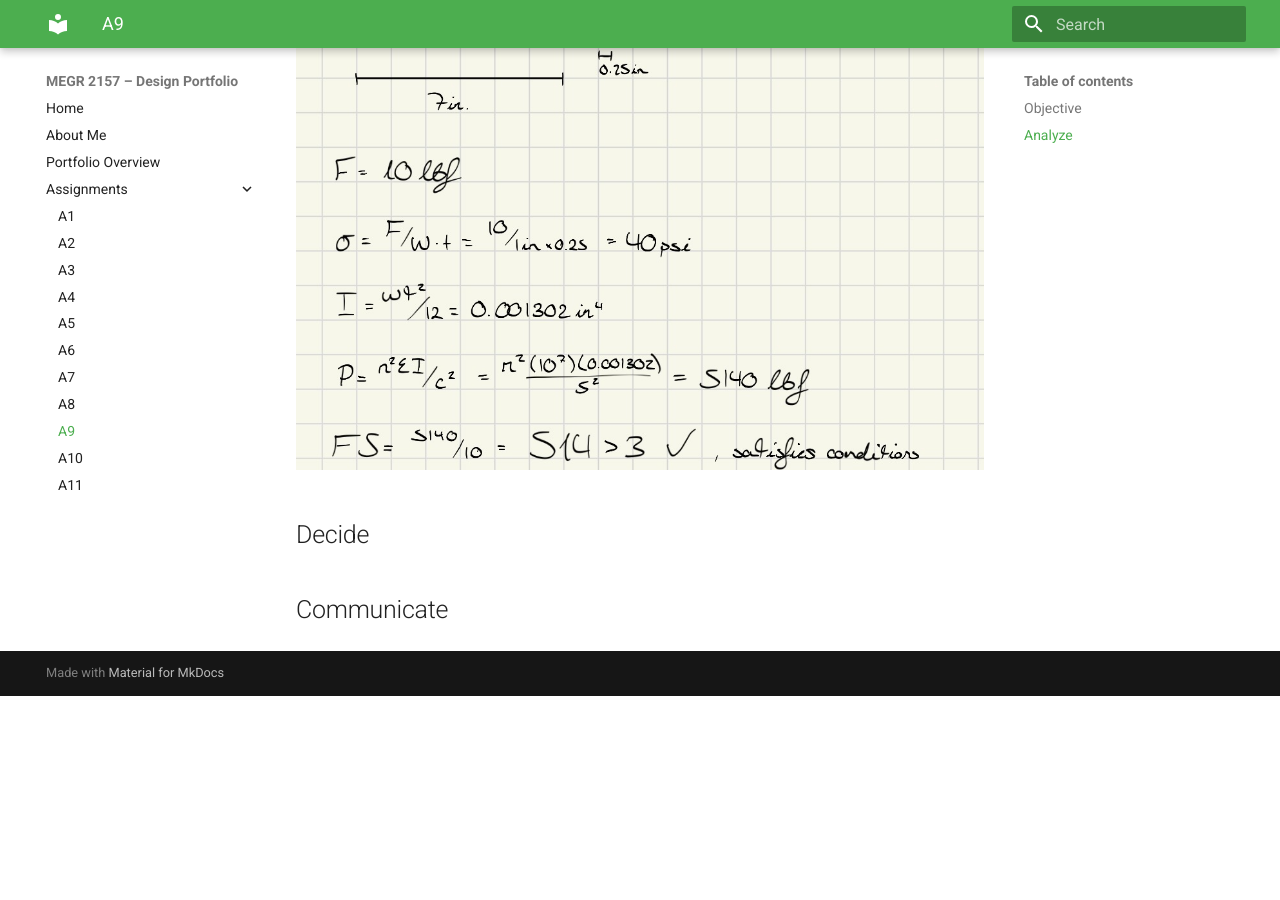
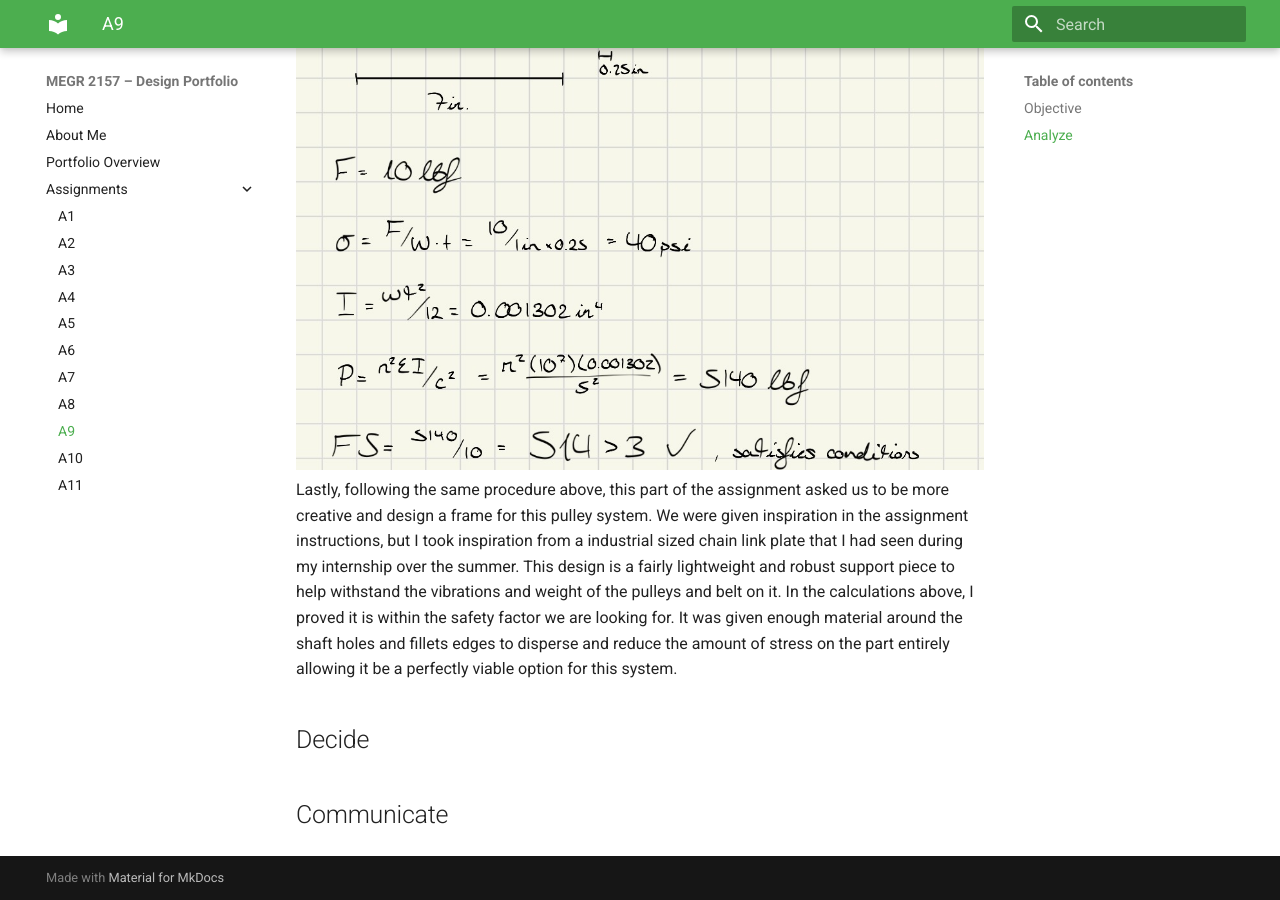
Before and after one commit to jhatch24/megr2156-portfolio, an MkDocs documentation site: the page built from docs/assignments/A09/index.md, in a window 1280 px wide and 900 px high, scrolled down 5056 px. Built offline with MkDocs 1.6.1 and Material for MkDocs 9.7.7, drawn with Linux system fonts in a browser that asks for light colours; before the commit the page ends 5752 px from its top, so only the background shows below that.

Commit message:
Enhance index.md with frame design details
Added a section on frame design and its inspiration, detailing the choice of a lightweight and robust support piece for the pulley system.

```diff
--- a/docs/assignments/A09/index.md
+++ b/docs/assignments/A09/index.md
@@ -29,6 +29,7 @@ Once again following a similar procedure to the first two items above. The instr
 
 # Frame Design:
 ![Feature1](IMG_0295.jpeg)
+Lastly, following the same procedure above, this part of the assignment asked us to be more creative and design a frame for this pulley system. We were given inspiration in the assignment instructions, but I took inspiration from a industrial sized chain link plate that I had seen during my internship over the summer. This design is a fairly lightweight and robust support piece to help withstand the vibrations and weight of the pulleys and belt on it. In the calculations above, I proved it is within the safety factor we are looking for. It was given enough material around the shaft holes and fillets edges to disperse and reduce the amount of stress on the part entirely allowing it be a perfectly viable option for this system.
 
 ## Decide
 
```
